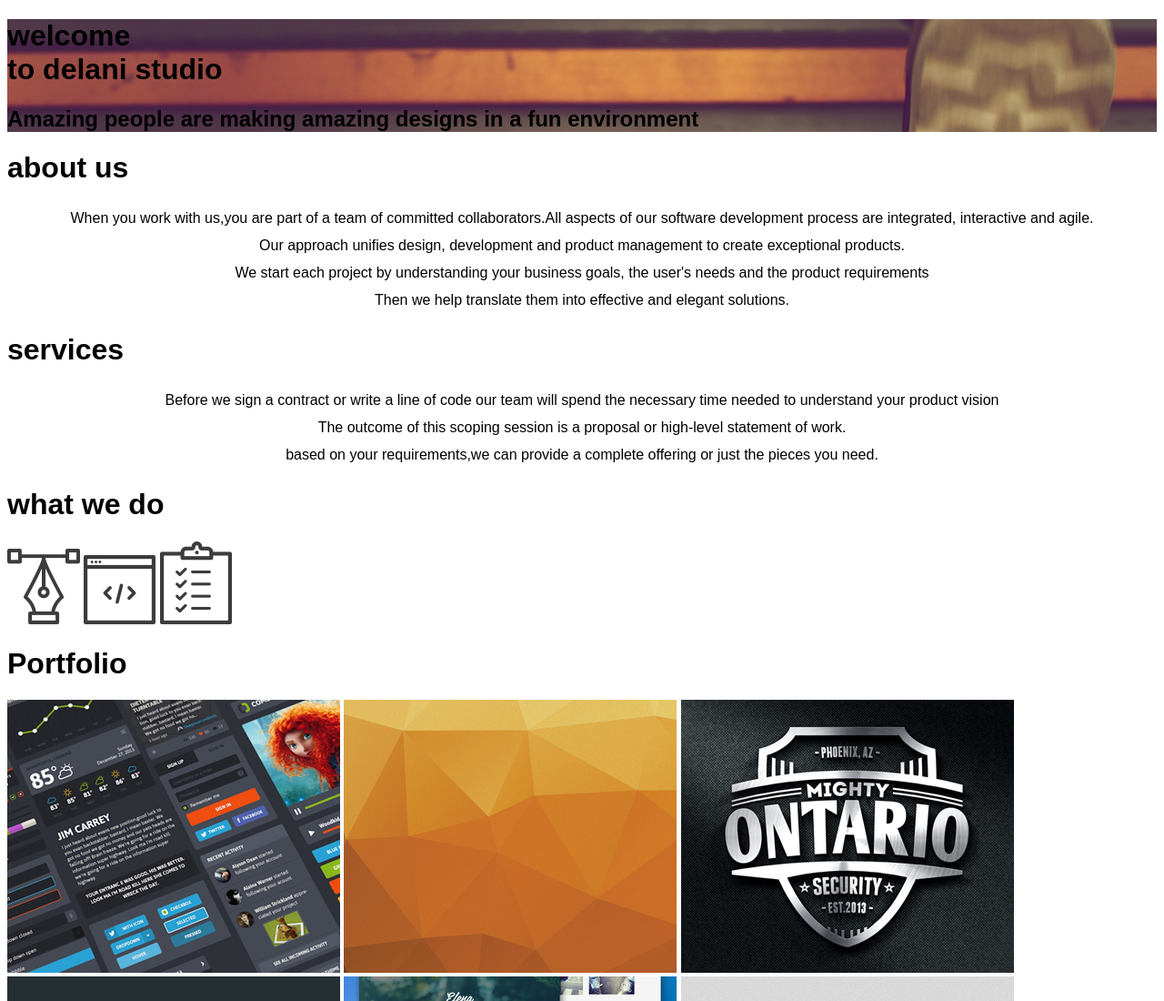
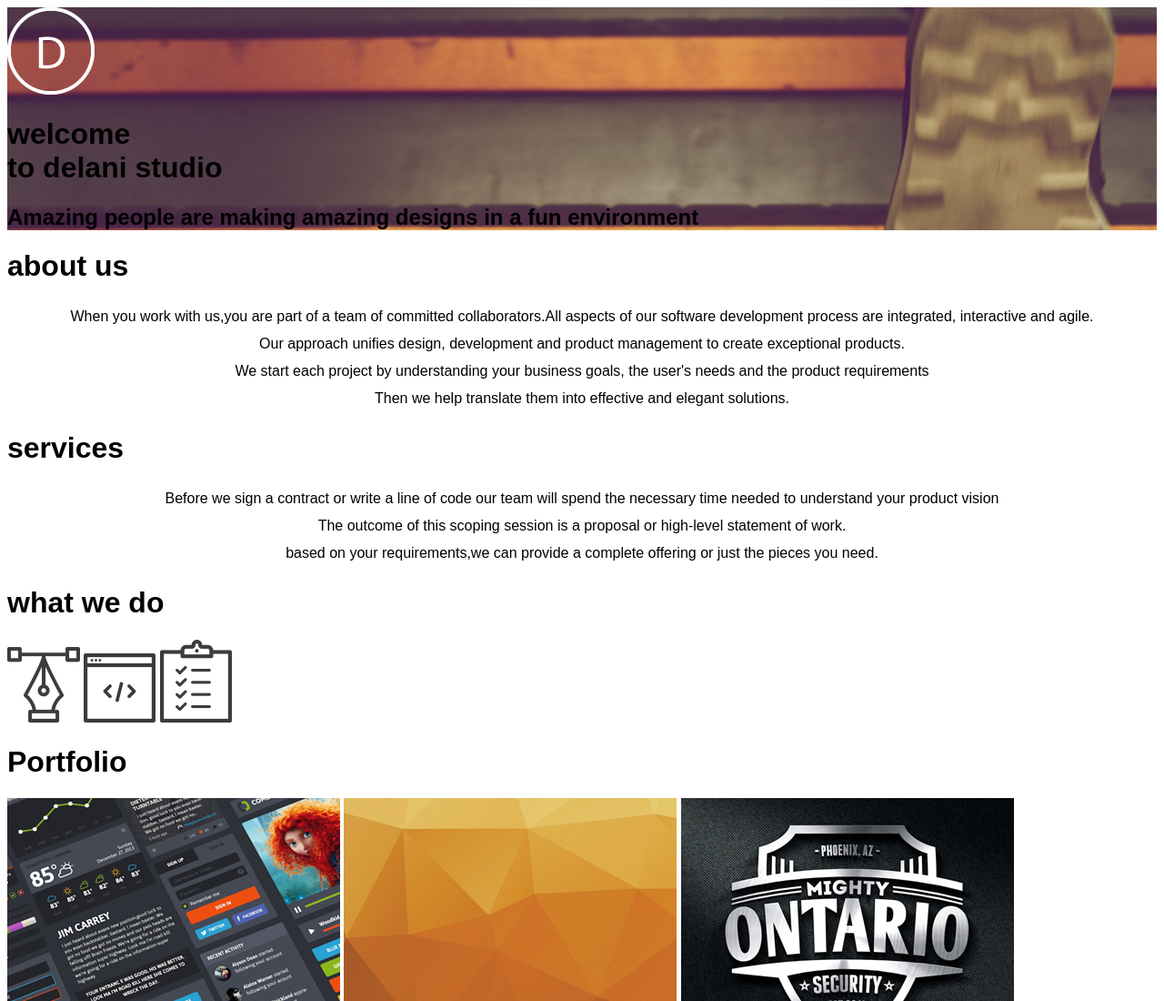
Before and after one commit to umunadine/Delani, a plain HTML site: page index.html in a window 1280 px wide. Shown: the top 1100 px of the page at 91% size. Drawn offline with Linux system fonts and the light colour scheme; files whose address does not match are found by name.

Commit message:
Added a logo

```diff
--- a/index.html
+++ b/index.html
@@ -8,6 +8,7 @@
     </head>
     <body>
         <header>
+            <img src="/home/hawk/Documents/delani/assets/logo/logo.png" alt="D_logo">
             <h1>welcome<br>to delani studio</h1>
             <h2>Amazing people are making amazing designs in a fun environment</h2>
         </header>
```
